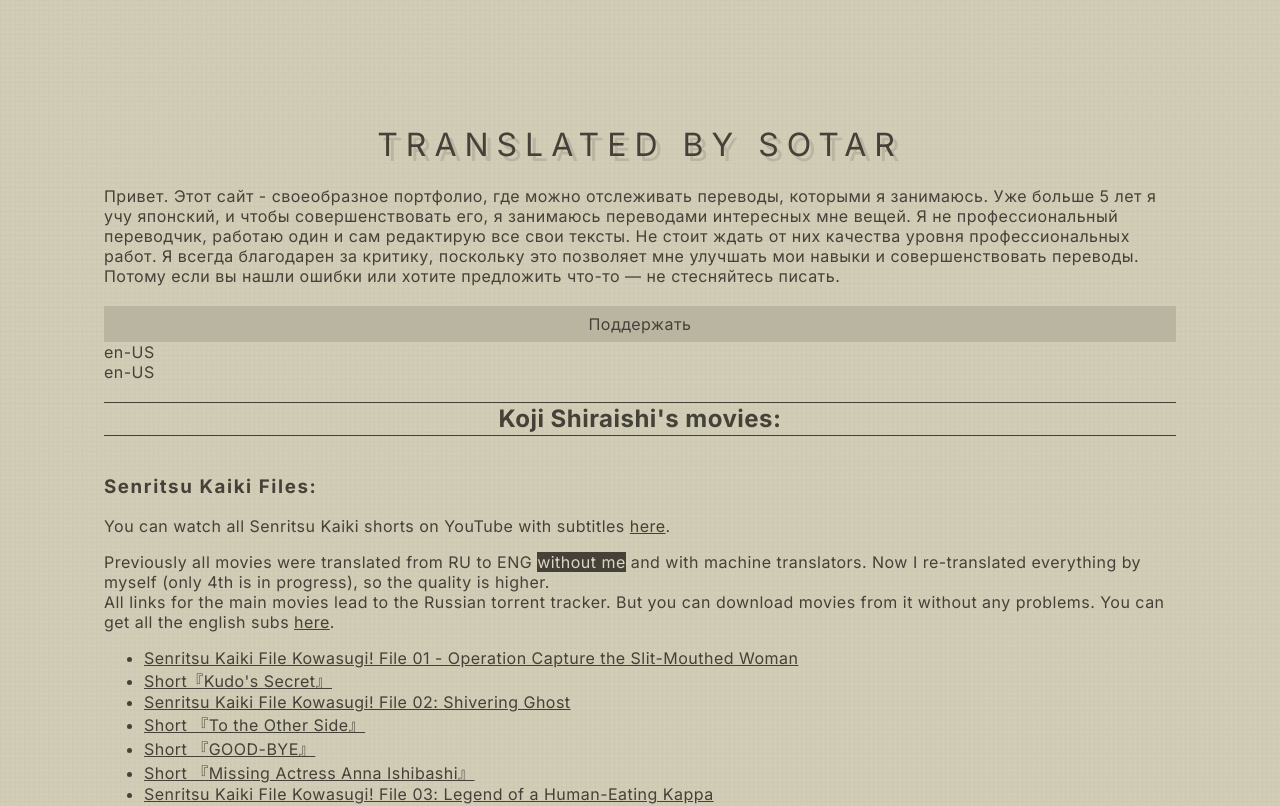
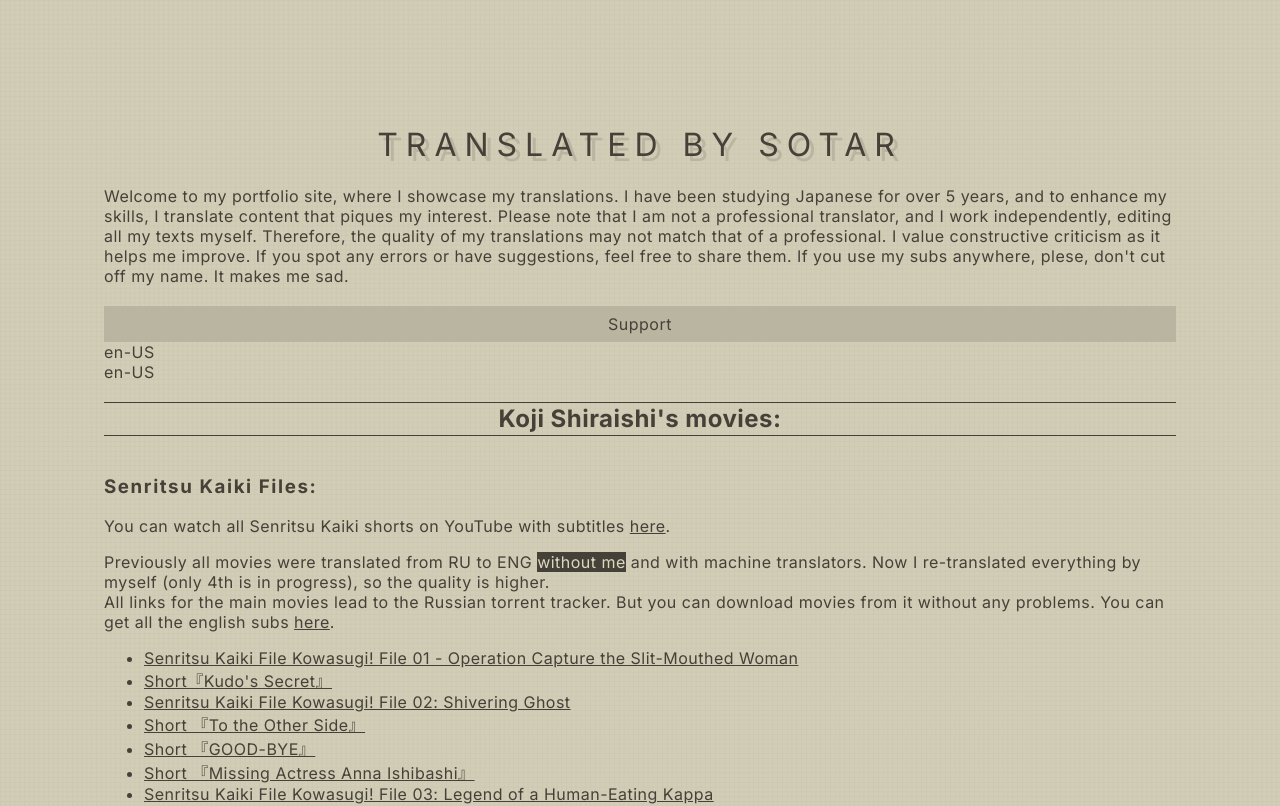
Before and after one commit to PavelKhomyakov/Portfolio-Page, a Next.js app: page / in a window 1280 px wide. Shown: the top 806 px of the page. Built offline with nearby package versions, Linux system fonts and the light colour scheme.

Commit message:
Language experiment 3

```diff
--- a/src/app/list.tsx
+++ b/src/app/list.tsx
@@ -16,7 +16,7 @@ export default function List({ tag }: Props) {
   const userLanguage = getUserLanguage();
   let filteredList;
 
-  if (userLanguage === "ru") {
+  if (userLanguage === "ru-RU") {
     filteredList = worksAndLinks.filter((work: Work) => work.tag === tag);
   } else {
     filteredList = worksAndLinksEng.filter((work: Work) => work.tag === tag);
--- a/src/app/page.tsx
+++ b/src/app/page.tsx
@@ -20,7 +20,7 @@ export default function Home() {
 
       <div>{userLanguage}</div>
       <div>{locale}</div>
-      {userLanguage != "en-US" ? (
+      {userLanguage === "ru-RU" ? (
         <> {/* Russian */}
           <div>
             <h2><center><b>Фильмы Кодзи Сираиси:</b></center></h2>
--- a/src/app/startBlock.tsx
+++ b/src/app/startBlock.tsx
@@ -7,7 +7,7 @@ export default function StartBlock() {
     "Привет. Этот сайт - своеобразное портфолио, где можно отслеживать переводы, которыми я занимаюсь. Уже больше 5 лет я учу японский, и чтобы совершенствовать его, я занимаюсь переводами интересных мне вещей. Я не профессиональный переводчик, работаю один и сам редактирую все свои тексты. Не стоит ждать от них качества уровня профессиональных работ. Я всегда благодарен за критику, поскольку это позволяет мне улучшать мои навыки и совершенствовать переводы. Потому если вы нашли ошибки или хотите предложить что-то — не стесняйтесь писать.";
   const engText =
     "Welcome to my portfolio site, where I showcase my translations. I have been studying Japanese for over 5 years, and to enhance my skills, I translate content that piques my interest. Please note that I am not a professional translator, and I work independently, editing all my texts myself. Therefore, the quality of my translations may not match that of a professional. I value constructive criticism as it helps me improve. If you spot any errors or have suggestions, feel free to share them. If you use my subs anywhere, plese, don't cut off my name. It makes me sad.";
-  if (userLanguage === "en") {
+  if (userLanguage != "ru-RU") {
     return (
       <>
         <div>{engText}</div>
```
